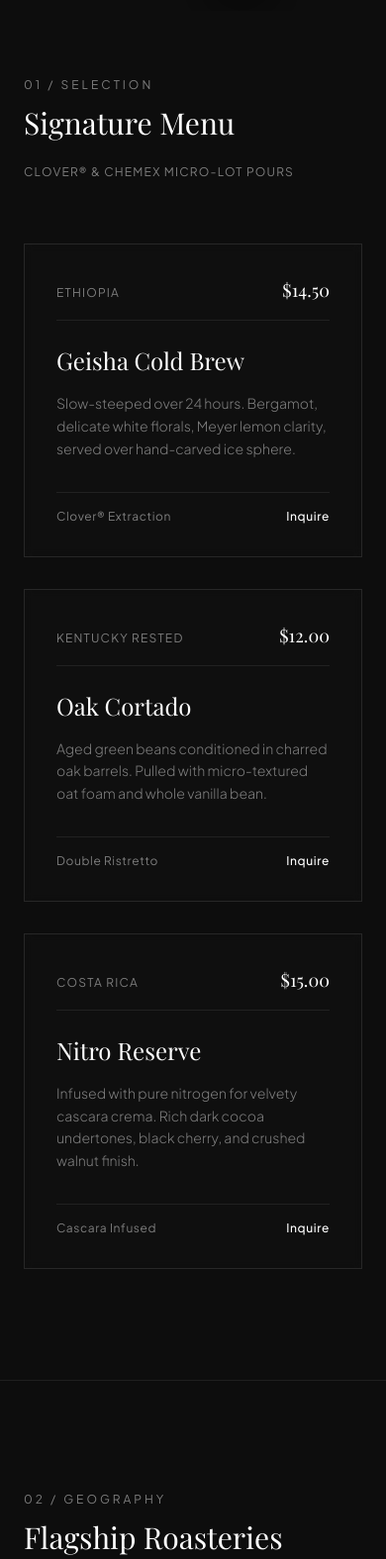
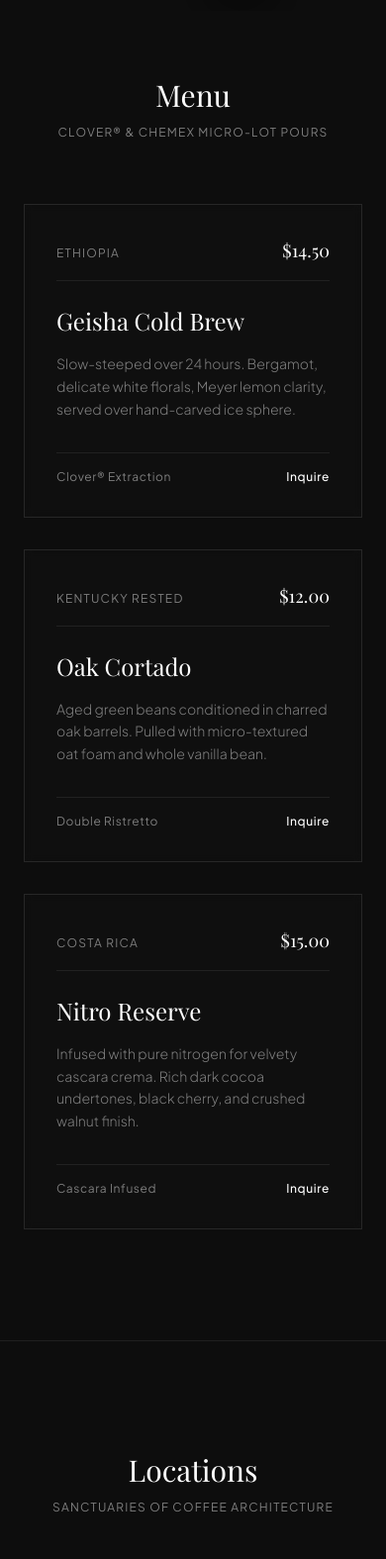
Before and after one commit to mrsgemaseny/testing, a plain HTML site: page index.html in a window 390 px wide. Shown: the part 833-2408 px from the top of the page at 99% size. Drawn offline with nearby package versions, Linux system fonts and the light colour scheme; a web font is replaced by a local one.

Commit message:
Clean up headers: remove numbered subheaders, center clean titles Menu, Locations, Reviews

```diff
--- a/index.html
+++ b/index.html
@@ -241,11 +241,8 @@
 
     <!-- SECTION 1: MENU -->
     <section id="menu" class="py-28 px-6 md:px-12 max-w-7xl mx-auto hairline-t">
-      <div class="flex flex-col md:flex-row md:items-baseline justify-between mb-16 gap-6">
-        <div>
-          <span class="text-xs uppercase tracking-[0.25em] text-noir-muted block mb-3">01 / Selection</span>
-          <h2 class="text-3xl md:text-4xl font-serif text-white font-normal">Signature Menu</h2>
-        </div>
+      <div class="text-center mb-16">
+        <h2 class="text-3xl md:text-5xl font-serif text-white font-normal mb-3">Menu</h2>
         <p class="text-xs uppercase tracking-widest text-noir-muted">Clover® & Chemex Micro-Lot Pours</p>
       </div>
 
@@ -311,11 +308,8 @@
 
     <!-- SECTION 2: LOCATIONS -->
     <section id="locations" class="py-28 px-6 md:px-12 max-w-7xl mx-auto hairline-t">
-      <div class="flex flex-col md:flex-row md:items-baseline justify-between mb-16 gap-6">
-        <div>
-          <span class="text-xs uppercase tracking-[0.25em] text-noir-muted block mb-3">02 / Geography</span>
-          <h2 class="text-3xl md:text-4xl font-serif text-white font-normal">Flagship Roasteries</h2>
-        </div>
+      <div class="text-center mb-16">
+        <h2 class="text-3xl md:text-5xl font-serif text-white font-normal mb-3">Locations</h2>
         <p class="text-xs uppercase tracking-widest text-noir-muted">Sanctuaries of Coffee Architecture</p>
       </div>
 
@@ -365,10 +359,8 @@
 
     <!-- SECTION 3: REVIEWS -->
     <section id="reviews" class="py-28 px-6 md:px-12 max-w-7xl mx-auto hairline-t">
-      <div class="flex flex-col md:flex-row md:items-baseline justify-between mb-16 gap-6">
-        <div>
-          <h2 class="text-3xl md:text-4xl font-serif text-white font-normal">Critique</h2>
-        </div>
+      <div class="text-center mb-16">
+        <h2 class="text-3xl md:text-5xl font-serif text-white font-normal mb-3">Reviews</h2>
         <p class="text-xs uppercase tracking-widest text-noir-muted">Press & Palates</p>
       </div>
 
```
